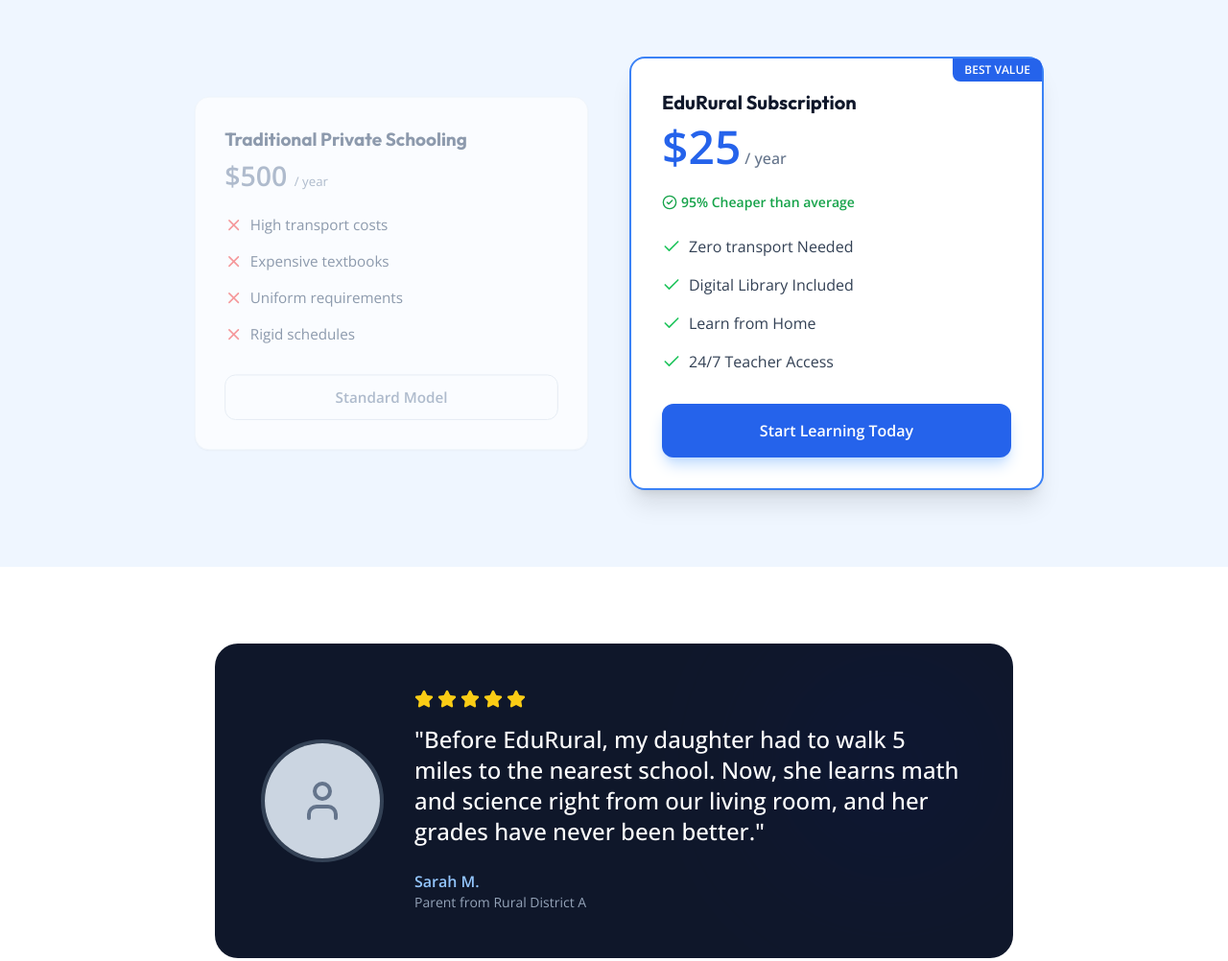
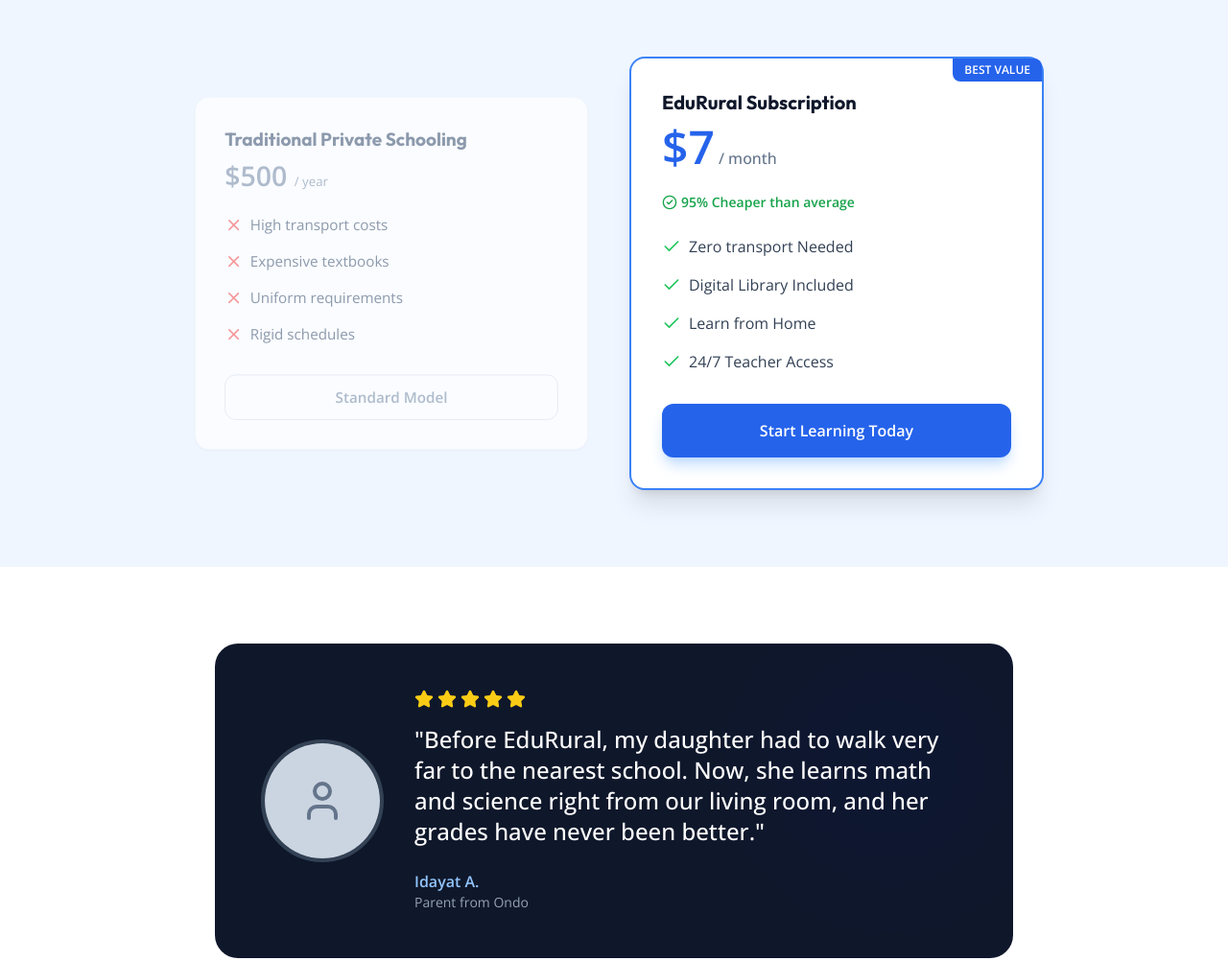
Before and after one commit to Mega-0064/edu-rural-website, a plain HTML site: page index.html in a window 1280 px wide. Shown: the part 2380-3382 px from the top of the page at 96% size. Drawn offline with nearby package versions, Linux system fonts and the light colour scheme.

Commit message:
Updated Pricing

```diff
--- a/index.html
+++ b/index.html
@@ -317,8 +317,8 @@
                     <div class="absolute top-0 right-0 bg-blue-600 text-white text-xs font-bold px-3 py-1 rounded-bl-lg rounded-tr-lg">BEST VALUE</div>
                     <h3 class="text-xl font-bold text-slate-900 mb-2">EduRural Subscription</h3>
                     <div class="flex items-baseline gap-1 mb-6">
-                        <span class="text-5xl font-bold text-blue-600">$25</span>
-                        <span class="text-slate-500 font-medium">/ year</span>
+                        <span class="text-5xl font-bold text-blue-600">$7</span>
+                        <span class="text-slate-500 font-medium">/ month</span>
                     </div>
                     <p class="text-green-600 text-sm font-bold mb-6 flex items-center gap-1">
                         <i data-lucide="check-circle-2" class="w-4 h-4"></i> 95% Cheaper than average
@@ -358,10 +358,10 @@
                             <i data-lucide="star" class="w-5 h-5 fill-current"></i>
                         </div>
                         <blockquote class="text-xl md:text-2xl font-medium text-white mb-6">
-                            "Before EduRural, my daughter had to walk 5 miles to the nearest school. Now, she learns math and science right from our living room, and her grades have never been better."
+                            "Before EduRural, my daughter had to walk very far to the nearest school. Now, she learns math and science right from our living room, and her grades have never been better."
                         </blockquote>
-                        <div class="text-blue-300 font-bold">Sarah M.</div>
-                        <div class="text-slate-400 text-sm">Parent from Rural District A</div>
+                        <div class="text-blue-300 font-bold">Idayat A.</div>
+                        <div class="text-slate-400 text-sm">Parent from Ondo</div>
                     </div>
                 </div>
             </div>
```
